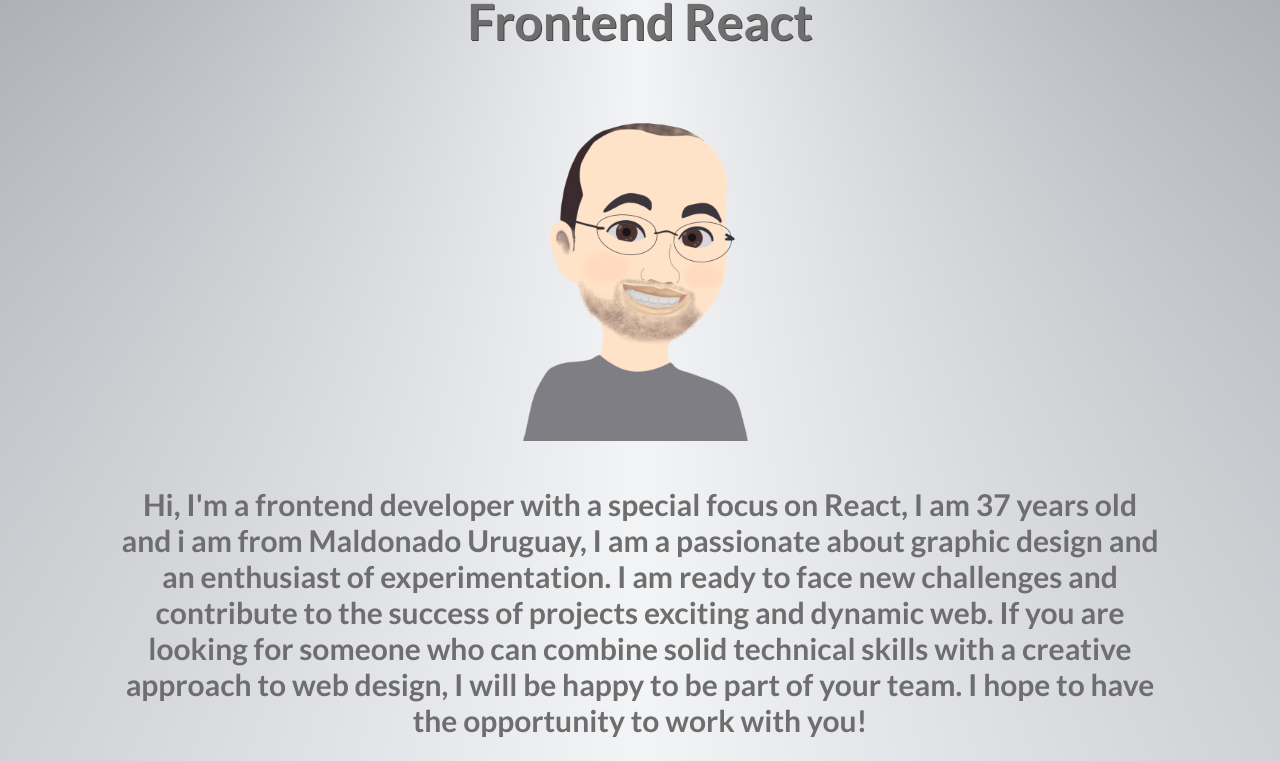
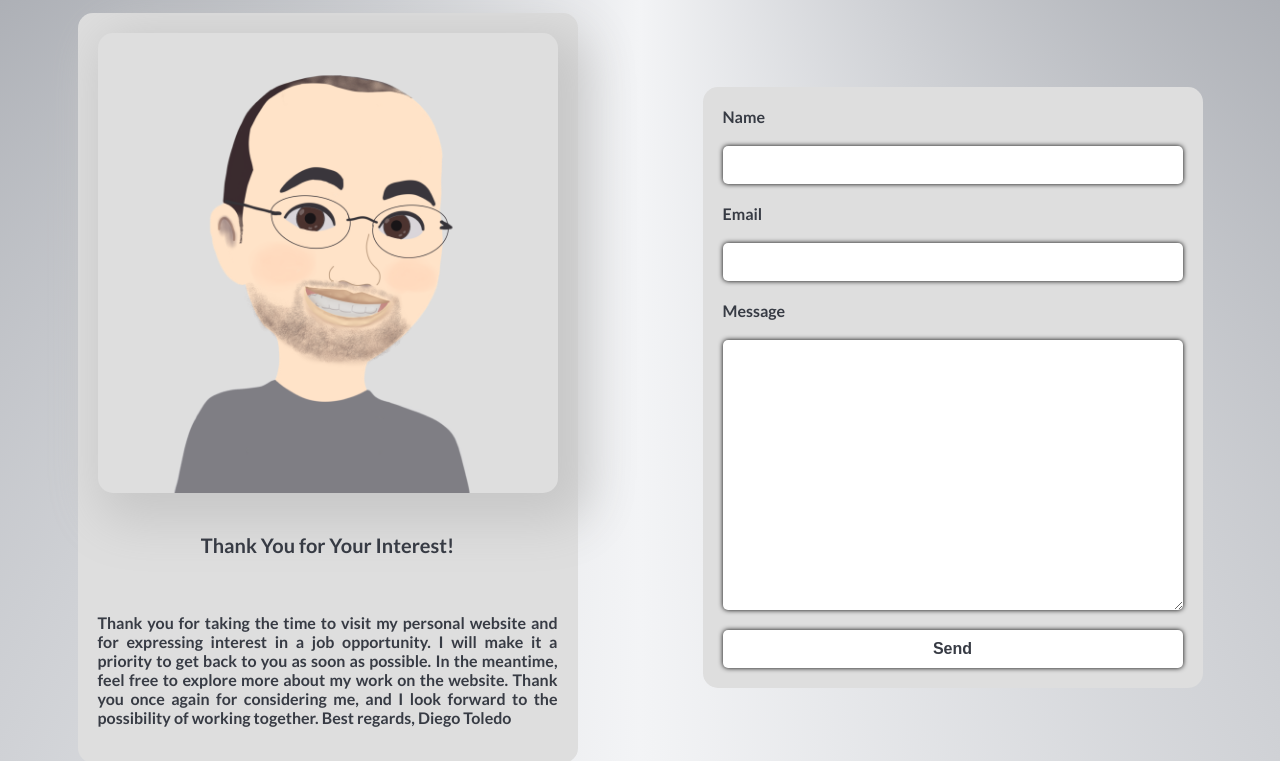
Before and after one commit to diegotoledo13/portfolio, a React (Vite) app: page /contact in a window 1280 px wide. Shown: the part 439-1200 px from the top of the page. Built offline with nearby package versions, Linux system fonts and the light colour scheme.

Commit message:
agregando menu, contacto con send email a mi casilla de correo

```diff
--- a/package.json
+++ b/package.json
@@ -12,8 +12,10 @@
   "dependencies": {
     "@emotion/react": "^11.11.1",
     "@emotion/styled": "^11.11.0",
+    "emailjs-com": "^3.2.0",
     "react": "^18.2.0",
-    "react-dom": "^18.2.0"
+    "react-dom": "^18.2.0",
+    "react-router-dom": "^6.20.1"
   },
   "devDependencies": {
     "@types/react": "^18.2.15",
--- a/src/App.jsx
+++ b/src/App.jsx
@@ -1,3 +1,4 @@
+import { BrowserRouter as Router, Routes, Route } from "react-router-dom";
 import { useState } from "react";
 import Header from "./components/Header";
 import Menu from "./components/Menu";
@@ -7,20 +8,25 @@
 import Portfolio from "./components/Portfolio";
 import { englishVersion } from "./data/englishVersion";
 import { españolVersion } from "./data/españolVersion";
+import Contact from "./components/Contact";
 
 function App() {
   const [language, setLanguage] = useState("english");
   const text = language === "english" ? englishVersion : españolVersion;
 
   return (
-    <>
+    <Router>
       <Header />
       <Menu language={language} setLanguage={setLanguage} />
-      <Habilidades text={text} />
-      <Main text={text} />
-      <Portfolio language={language} />
+      <Routes>
+        <Route path="/contact" element={<Contact />} />
+        <Route path="/habilidades" element={<Habilidades text={text} />} />
+        <Route path="/main" element={<Main text={text} />} />
+        <Route path="/portfolio" element={<Portfolio language={language} />} />
+        <Route path="/" element={<Main text={text} />} />
+      </Routes>
       <Footer />
-    </>
+    </Router>
   );
 }
 
--- /dev/null
+++ b/src/components/Contact.jsx
@@ -0,0 +1,218 @@
+import React from "react";
+import { useState } from "react";
+import emailjs from "emailjs-com";
+import styled from "@emotion/styled";
+import { images } from "../assets/images/images";
+
+const DivS = styled.div`
+  margin: 15px;
+  display: flex;
+  align-items: center;
+  @media (max-width: 700px) {
+    flex-direction: column;
+  }
+`;
+const Form = styled.form`
+  display: grid;
+  grid-template-columns: 1fr;
+  grid-gap: 20px;
+  width: 100%;
+  max-width: 500px;
+  margin: 0 auto;
+  padding: 20px;
+  box-sizing: border-box;
+  background-color: #dedede;
+  border-radius: 15px;
+  @media (max-width: 700px) {
+    padding: 10px;
+  }
+`;
+const Input = styled.input`
+  padding: 10px;
+  border-radius: 5px;
+  border: none;
+  background-color: #fff;
+  box-shadow: 0px 0px 5px 0px #000000;
+  font-size: 16px;
+  font-weight: 700;
+  color: #373b44;
+  outline: none;
+  &:focus {
+    box-shadow: 0px 0px 5px 0px #000000;
+  }
+`;
+const Label = styled.label`
+  font-family: "Lato", sans-serif;
+  font-size: 16px;
+  font-weight: 700;
+  color: #373b44;
+`;
+const Textarea = styled.textarea`
+  height: 250px;
+  padding: 10px;
+  border-radius: 5px;
+  border: none;
+  background-color: #fff;
+  box-shadow: 0px 0px 5px 0px #000000;
+  font-size: 20px;
+  font-weight: 700;
+  color: #373b44;
+  outline: none;
+  &:focus {
+    box-shadow: 0px 0px 5px 0px #000000;
+  }
+`;
+const InputSend = styled.input`
+  padding: 10px;
+  border-radius: 5px;
+  border: none;
+  background-color: #fff;
+  box-shadow: 0px 0px 5px 0px #000000;
+  font-size: 16px;
+  font-weight: 700;
+  color: #373b44;
+  outline: none;
+  &:focus {
+    box-shadow: 0px 0px 5px 0px #000000;
+  }
+  &:hover {
+    background-color: #373b44;
+    color: #fff;
+  }
+`;
+const Div = styled.div`
+  display: grid;
+  grid-template-columns: 1fr;
+  grid-gap: 20px;
+  width: 100%;
+  max-width: 500px;
+  margin: 0 auto;
+  padding: 20px;
+  box-sizing: border-box;
+  background-color: #dedede;
+  border-radius: 15px;
+  @media (max-width: 700px) {
+    padding: 10px;
+  }
+`;
+const Img = styled.img`
+  width: 100%;
+  height: 100%;
+  border-radius: 15px;
+  box-shadow: 14px 14px 50px 15px #c7c7c7;
+  @media (max-width: 700px) {
+    width: 100%;
+    height: 100%;
+  }
+`;
+const H3 = styled.h3`
+  font-family: "Lato", sans-serif;
+  font-size: 20px;
+  font-weight: 700;
+  color: #373b44;
+  text-align: center;
+  @media (max-width: 700px) {
+    font-size: 16px;
+  }
+`;
+const P = styled.p`
+  font-family: "Lato", sans-serif;
+  font-size: 16px;
+  font-weight: 700;
+  color: #373b44;
+  text-align: justify;
+  @media (max-width: 700px) {
+    font-size: 14px;
+  }
+`;
+
+const Contact = () => {
+  const [result, setResult] = useState(false);
+  const [errors, setErrors] = useState({});
+
+  const sendEmail = (e) => {
+    e.preventDefault();
+
+    const { user_name, user_email, message } = e.target.elements;
+
+    let errors = {};
+
+    if (!user_name.value) {
+      errors.user_name = "Name is required";
+    }
+
+    if (!user_email.value) {
+      errors.user_email = "Email is required";
+    } else if (!/\S+@\S+\.\S+/.test(user_email.value)) {
+      errors.user_email = "Email is invalid";
+    }
+
+    if (!message.value) {
+      errors.message = "Message is required";
+    }
+
+    if (Object.keys(errors).length > 0) {
+      setErrors(errors);
+      alert("Please fill out all fields correctly.");
+    } else {
+      emailjs
+        .sendForm(
+          "service_75sp0ad",
+          "template_wh0bkh2",
+          e.target,
+          "ux4DJU--1Y8Yx6SXa"
+        )
+        .then(
+          (result) => {
+            alert("Thanks for contacting us! We will get back to you soon.");
+            setResult(true);
+          },
+          (error) => {
+            alert(
+              "An error occurred while sending the email. Please try again."
+            );
+          }
+        );
+    }
+  };
+  return (
+    <DivS>
+      <Div>
+        <Img src={images.dieguito} />
+        <H3>Thank You for Your Interest!</H3>
+        <P>
+          Thank you for taking the time to visit my personal website and for
+          expressing interest in a job opportunity. I will make it a priority to
+          get back to you as soon as possible. In the meantime, feel free to
+          explore more about my work on the website. Thank you once again for
+          considering me, and I look forward to the possibility of working
+          together. Best regards, Diego Toledo
+        </P>
+      </Div>
+      <Form onSubmit={sendEmail}>
+        <Input type="hidden" name="contact_number" />
+        <Label>Name</Label>
+        <Input type="text" name="user_name" />
+        {errors.user_name && (
+          <p style={{ color: "red", fontFamily: "Lato" }}>{errors.user_name}</p>
+        )}
+        <Label>Email</Label>
+        <Input type="email" name="user_email" />
+        {errors.user_email && (
+          <p style={{ color: "red", fontFamily: "Lato" }}>
+            {errors.user_email}
+          </p>
+        )}
+        <Label>Message</Label>
+        <Textarea name="message" />
+        {errors.message && (
+          <p style={{ color: "red", fontFamily: "Lato" }}>{errors.message}</p>
+        )}
+        <InputSend type="submit" value="Send" />
+      </Form>
+      {result && <p>Thanks for contacting us! We will get back to you soon.</p>}
+    </DivS>
+  );
+};
+
+export default Contact;
--- a/src/components/Footer.jsx
+++ b/src/components/Footer.jsx
@@ -13,37 +13,11 @@
   text-align: start;
   font-weight: 700;
 `;
-const DivS = styled.div`
-  margin: 15px;
-  display: flex;
-  align-items: center;
-  @media (max-width: 700px) {
-    flex-direction: column;
-  }
-`;
-const ImgI = styled.img`
-  width: 15px;
-  height: 15px;
-  margin: 10px 10px;
-`;
-const Span = styled.span`
-  font-family: "Lato", sans-sesrif;
-  color: #6e6e6e;
-  text-align: center;
-  font-weight: 700;
-  font-size: 15px;
-`;
 
 const Footer = () => {
   return (
     <DivF>
       <P2>© Diego Toledo {new Date().getFullYear()} - Uruguay</P2>
-      <DivS>
-        <ImgI src={imagesLogo.mail} alt="email" />
-        <Span>diego.toledo.sanchez13@gmail.com</Span>
-        <ImgI src={imagesLogo.call} alt="telefono - phone" />
-        <Span>+59899818265</Span>
-      </DivS>
     </DivF>
   );
 };
--- a/src/components/Menu.jsx
+++ b/src/components/Menu.jsx
@@ -1,30 +1,29 @@
-import styled from '@emotion/styled'
-import React from 'react'
-import imagesLogo from '../assets/icons/imagesLogo'
-
+import React from "react";
+import { Link as RouterLink } from "react-router-dom";
+import styled from "@emotion/styled";
+import imagesLogo from "../assets/icons/imagesLogo";
 
 const DivMenu = styled.div`
   display: grid;
   justify-items: end;
-  @media (max-width: 700px){
+  @media (max-width: 700px) {
     justify-items: center;
   }
-`
+`;
 
 const DivS = styled.div`
-
   top: 0px;
   display: flex;
   justify-content: center;
   width: 100%;
   background-color: #dedede;
-@media (min-width: 700px){
+  @media (min-width: 700px) {
     justify-content: flex-end;
     background-color: unset;
     padding-right: 30px;
     width: auto;
   }
-`
+`;
 const Img = styled.img`
   width: 35px;
   height: 35px;
@@ -34,75 +33,106 @@
   animation-timing-function: linear;
   animation-direction: reverse;
 
-@media (max-width: 700px){
+  @media (max-width: 700px) {
     padding: 10px;
   }
   @keyframes opacity {
-    from{
+    from {
       opacity: calc(100%);
     }
     to {
-        opacity: calc(0%)
+      opacity: calc(0%);
     }
   }
-`
+`;
 const Button = styled.button`
   --b: 3px;
-  --s: .45em;
-  --color: #373B44;
-  padding: calc(.5em + var(--s)) calc(.9em + var(--s));
+  --s: 0.45em;
+  --color: #373b44;
+  padding: calc(0.5em + var(--s)) calc(0.9em + var(--s));
   color: var(--color);
   --_p: var(--s);
-  background:
-    conic-gradient(from 90deg at var(--b) var(--b),#0000 90deg,var(--color) 0)
-    var(--_p) var(--_p)/calc(100% - var(--b) - 2*var(--_p)) calc(100% - var(--b) - 2*var(--_p));
-  transition: .3s linear, color 0s, background-color 0s;
+  background: conic-gradient(
+      from 90deg at var(--b) var(--b),
+      #0000 90deg,
+      var(--color) 0
+    )
+    var(--_p) var(--_p) / calc(100% - var(--b) - 2 * var(--_p))
+    calc(100% - var(--b) - 2 * var(--_p));
+  transition: 0.3s linear, color 0s, background-color 0s;
   outline: var(--b) solid #0000;
-  outline-offset: .6em;
+  outline-offset: 0.6em;
   font-size: 16px;
   border: 0;
   user-select: none;
   -webkit-user-select: none;
   touch-action: manipulation;
   margin-right: 69px;
-  @media (max-width: 700px){
+  @media (max-width: 700px) {
     margin-right: 0px;
   }
-  :hover, :focus-visible {
+  :hover,
+  :focus-visible {
     --_p: 0px;
     outline-color: var(--color);
-    outline-offset: .05em;
+    outline-offset: 0.05em;
   }
   :active {
     background: var(--color);
     color: #fff;
   }
-`
-
-
-const Menu = ({language, setLanguage}) => {
+`;
+const DivLink = styled.div`
+  padding: 10px;
+`;
+const Link = styled(RouterLink)`
+  color: #373b44;
+  padding: 10px;
+  font-size: 16px;
+  font-family: "Lato", sans-sesrif;
+  font-weight: 800;
+  text-decoration: none;
+  :hover {
+    color: #000;
+  }
+`;
+const Menu = ({ language, setLanguage }) => {
   const toggleLanguage = () => {
-    setLanguage(language === 'english' ? 'español' : 'english');
-  }
+    setLanguage(language === "english" ? "español" : "english");
+  };
   return (
     <DivMenu>
+      <DivLink>
+        <Link to="/">Home</Link>
+        <Link to="/habilidades">Skills</Link>
+        <Link to="/portfolio">Portfolio</Link>
+        <Link to="/contact">Contact</Link>
+      </DivLink>
       <DivS>
-          <a href="https://github.com/diegotoledo13" target='_blank'>
-          <Img src={imagesLogo.github}/>
+        <a href="https://github.com/diegotoledo13" target="_blank">
+          <Img src={imagesLogo.github} />
         </a>
-          <a href="https://www.linkedin.com/in/diego-toledo-64a356241/" target='_blank'>
-          <Img src={imagesLogo.linkedin}/>
+        <a
+          href="https://www.linkedin.com/in/diego-toledo-64a356241/"
+          target="_blank"
+        >
+          <Img src={imagesLogo.linkedin} />
         </a>
-          <a href="https://app.netlify.com/teams/diegokill13/sites" target='_blank'>
-          <Img src={imagesLogo.netlify}/>
+        <a
+          href="https://app.netlify.com/teams/diegokill13/sites"
+          target="_blank"
+        >
+          <Img src={imagesLogo.netlify} />
         </a>
-          <a href="https://twitter.com/diegokill_lp" target='_blank'>
-          <Img src={imagesLogo.x}/>
+        <a href="https://twitter.com/diegokill_lp" target="_blank">
+          <Img src={imagesLogo.x} />
         </a>
       </DivS>
-      <Button type="button" onClick={toggleLanguage}>{language === 'english' ? 'Español' : 'English'}</Button>
+      <Button type="button" onClick={toggleLanguage}>
+        {language === "english" ? "Español" : "English"}
+      </Button>
     </DivMenu>
-  )
-}
+  );
+};
 
-export default Menu
+export default Menu;
```
Also changed, not shown: 1 other file (tests, documents, lock files or other folders). Lines whose indentation alone changed are shown as unchanged.
